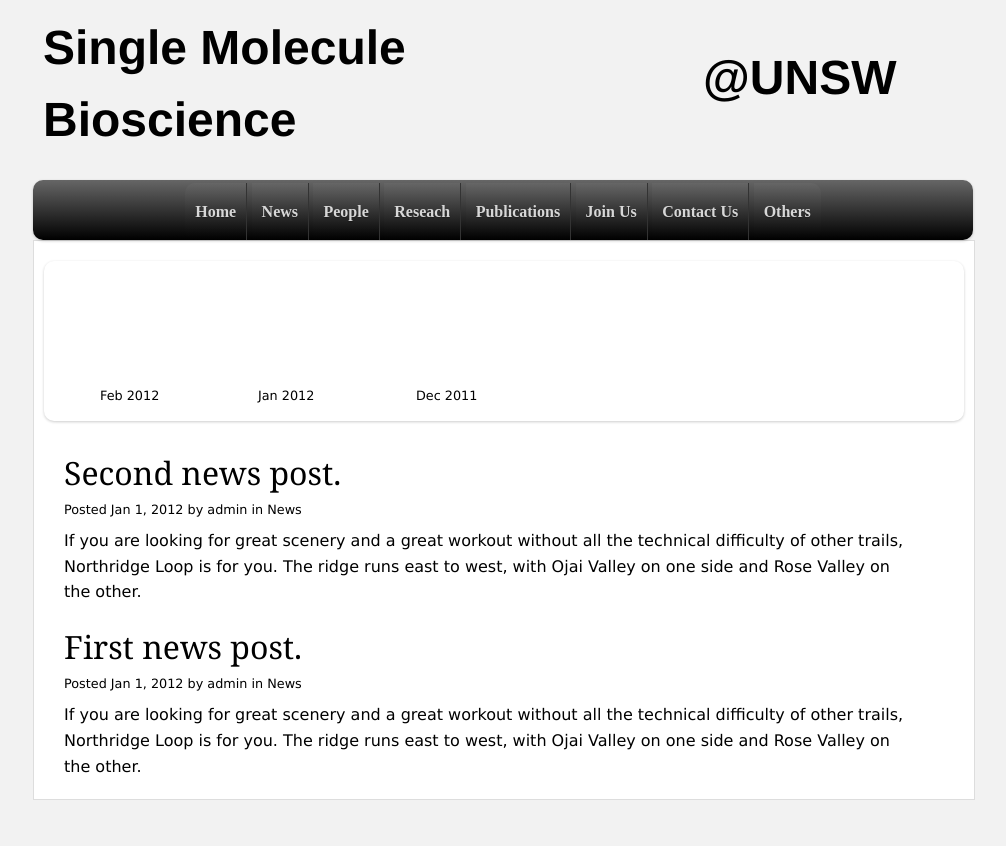
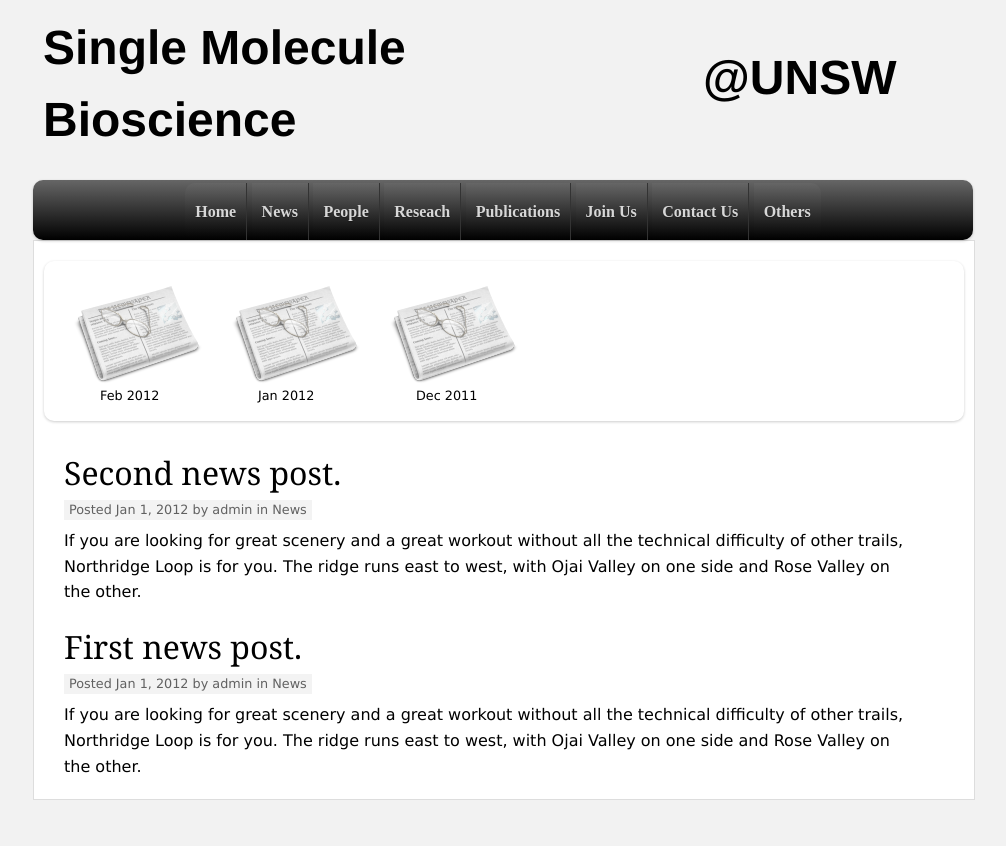
Before and after one commit to jgardezi/UNSW-Summers-Project, a plain HTML site: page news.html in a window 1280 px wide. Shown: the top 846 px of the page, without its empty margins (137-1143 px from the left). Drawn offline with Linux system fonts and the light colour scheme.

Commit message:
Don't know what I am commiting!

```diff
--- a/css/default.css
+++ b/css/default.css
@@ -245,13 +245,17 @@ section#textArea article p {
     line-height: 1.6;
     margin: 0 0 20px 0;
     padding: 0 30px 0 0;
+	clear: both;
 }
 section#textArea article p.meta {
 	font-family: "Lucida Grande","Lucida Sans Unicode","Lucida Sans",Helvetica,Arial,sans-serif;
  	font-size: 0.8em;
     line-height: 1.6;
     margin: 4px 0 8px 0;
-    padding: 0 30px 0 0;
+    padding: 0 5px 0 5px;
+	background: none repeat scroll 0 0 #F3F3F3;
+	float: left;
+	color: #616161;
 }
 
 /*
```
Also changed, not shown: images/google_maps.jpg (added), images/icons/developer.png (added), images/icons/group-icon.png (added), images/icons/group.png (added), images/icons/groups-icon_2.png (added), images/icons/news_1.png (added), images/icons/news_2.png (added), images/nemo.jpg (added), images/toystory.jpg (added), images/up.jpg (added).
